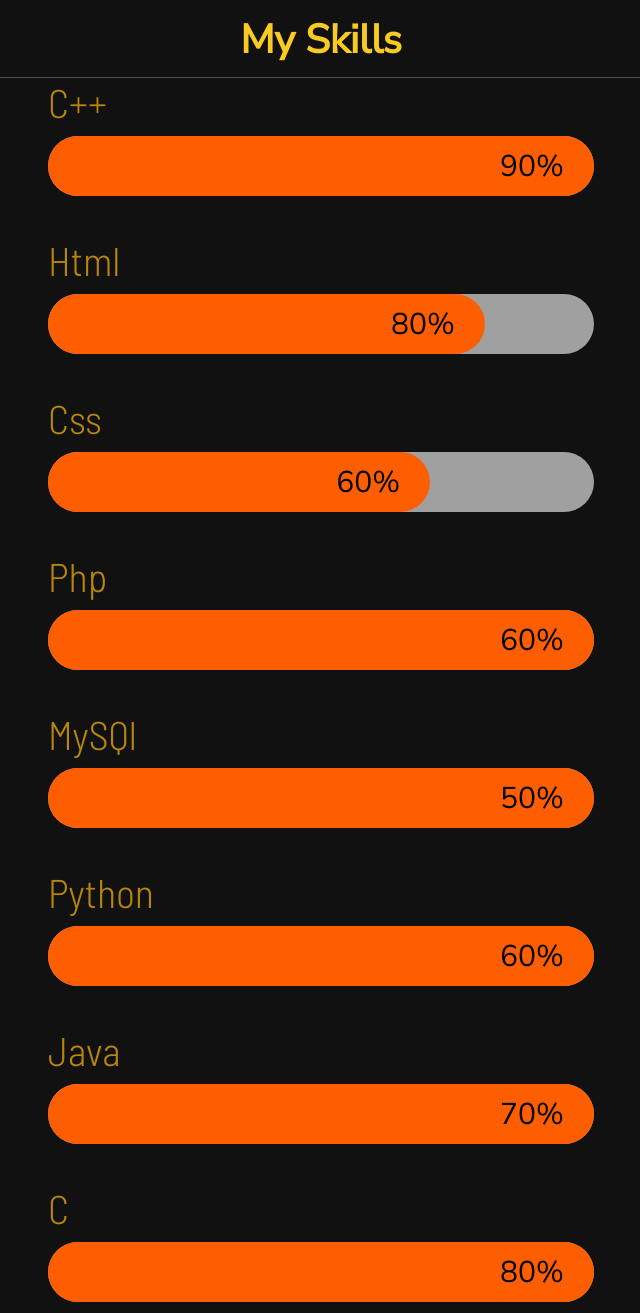
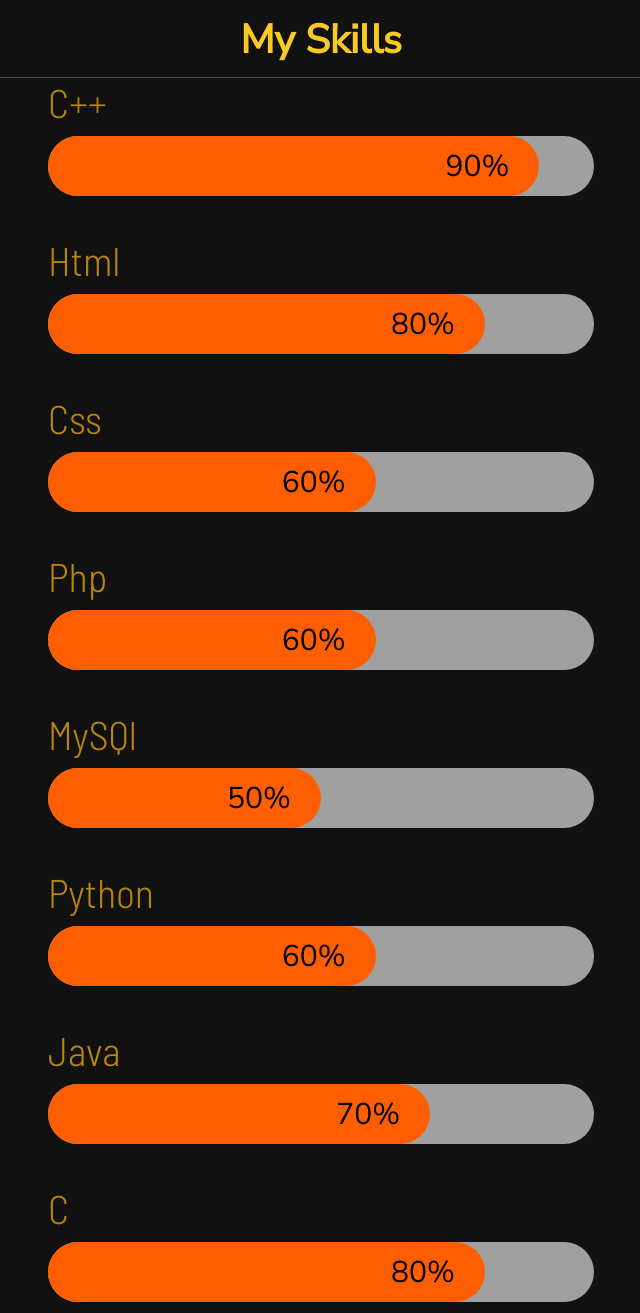
Before and after one commit to AnjanaSebastian/portfolio, a plain HTML site: page index.html in a window 1280 px wide. Shown: the part 3207-4520 px from the top of the page, without its empty margins (494-1134 px from the left). Drawn offline with nearby package versions, Linux system fonts and the light colour scheme.

Commit message:
Skills sections are fixed

```diff
--- a/css/style.css
+++ b/css/style.css
@@ -342,17 +342,39 @@ section {
     font-size: 30px;
 }
 
+.cplus {
+    animation: html 2s;
+    width: 90%;
+}
 .html {
-    animation: html 2s;
+    animation: js 2s;
     width: 80%;
 }
-
-
 .css {
     animation: css 2s;
+    width: 60%;
+}
+
+.php {
+    animation: js 2s;
+    width: 60%;
+}
+.mySQl {
+    animation: js 2s;
+    width: 50%;
+}
+.python {
+    animation: js 2s;
+    width: 60%;
+}
+.java {
+    animation: js 2s;
     width: 70%;
 }
-
+.C {
+    animation: js 2s;
+    width: 80%;
+}
 .js {
     animation: js 2s;
     width: 60%;
--- a/index.html
+++ b/index.html
@@ -96,7 +96,7 @@
             <div class="skill">
                 <div class="skill-title">c++</div>
                 <div class="skill-bar"></div>
-                <div class="c++ skill-fill">
+                <div class="cplus skill-fill">
                     <span class="skill-percent">90%</span>
                 </div>
             </div>
@@ -152,7 +152,7 @@
             <div class="skill">
                 <div class="skill-title">javascript</div>
                 <div class="skill-bar"></div>
-                <div class="javascript skill-fill">
+                <div class="js skill-fill">
                     <span class="skill-percent">60%</span>
                 </div>
             </div>
```
